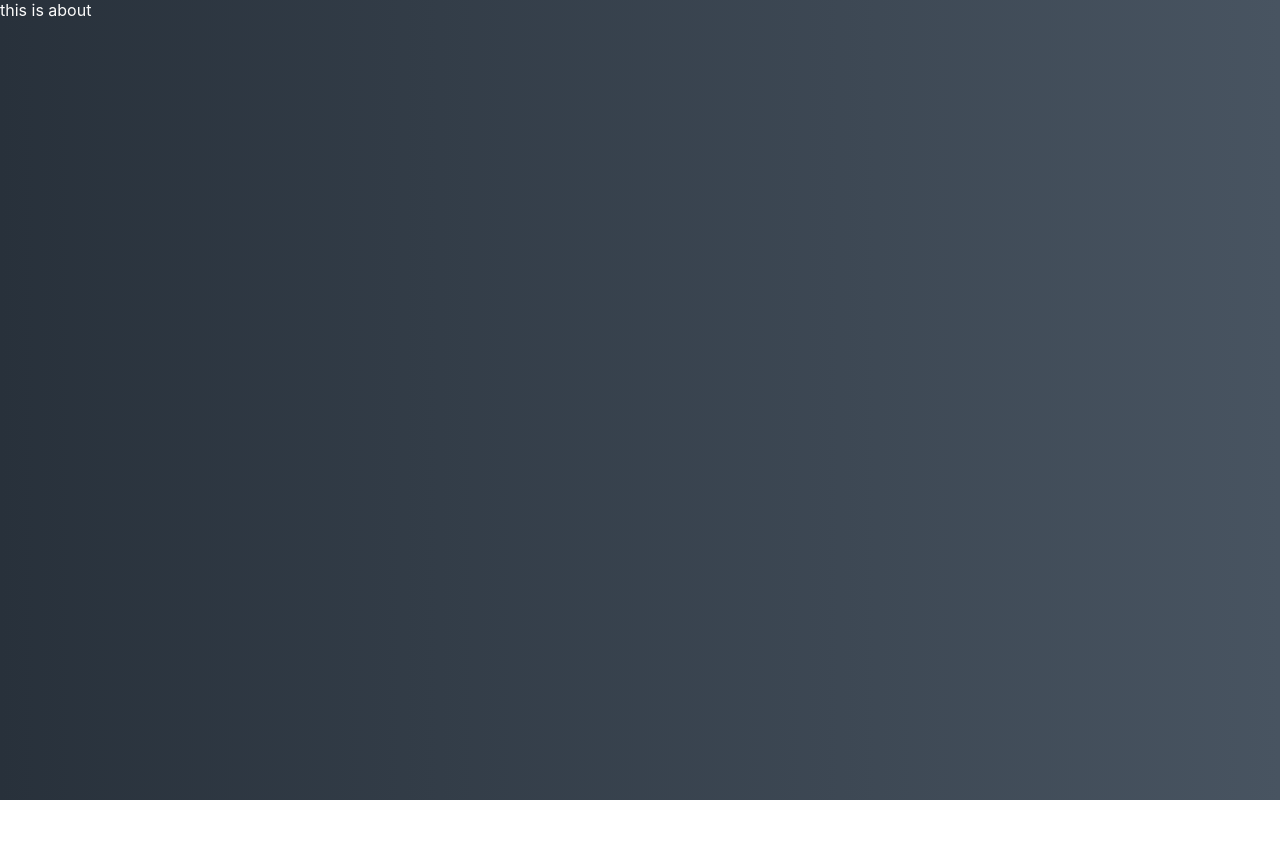
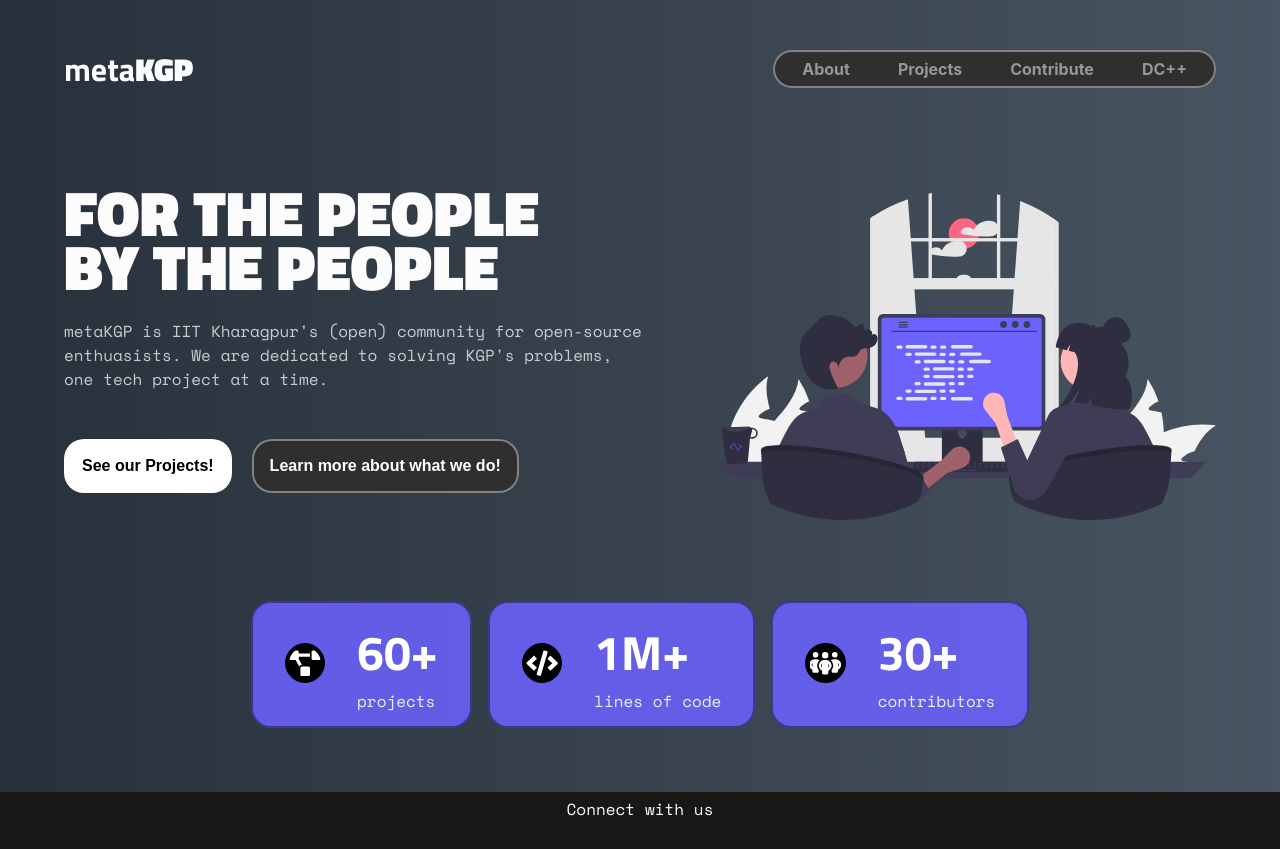
Before and after one commit to metakgp/metakgp.org, a React (Create React App) app: page /about in a window 1280 px wide. Before the commit the page ends 800 px from the top, so only its background shows below. Built offline with nearby package versions, Linux system fonts and the light colour scheme.

Commit message:
feat(index): create layout for all pages containing header and footer - set /about as default - make / inaccessible
not as breaking as others to come hopefully

```diff
--- a/src/index.tsx
+++ b/src/index.tsx
@@ -7,7 +7,8 @@
 import DCPage from "./pages/DCPage";
 import Projects from "./pages/Projects";
 import reportWebVitals from "./tests/reportWebVitals";
-import { BrowserRouter, Routes, Route } from "react-router-dom";
+import { BrowserRouter, Routes, Route, Navigate } from "react-router-dom";
+
 const root = ReactDOM.createRoot(
   document.getElementById("root") as HTMLElement
 );
@@ -15,11 +16,13 @@
 root.render(
   <BrowserRouter>
     <Routes>
-      <Route path="/" element={<App />} />
-      <Route path="/projects" element={<Projects />} />
-      <Route path="/contribute" element={<Contribute />} />
-      <Route path="/dc" element={<DCPage />} />
-      <Route path="/about" element={<About />} />
+      <Route path="/" element={<Navigate to="/about" replace />} />
+      <Route path="/" element={<App />}>
+        <Route index path="/about" element={<About />} />
+        <Route path="/projects" element={<Projects />} />
+        <Route path="/contribute" element={<Contribute />} />
+        <Route path="/dc" element={<DCPage />} />
+      </Route>
     </Routes>
   </BrowserRouter>
 );
@@ -27,4 +30,4 @@
 // If you want to start measuring performance in your app, pass a function
 // to log results (for example: reportWebVitals(console.log))
 // or send to an analytics endpoint. Learn more: https://bit.ly/CRA-vitals
-reportWebVitals();
+reportWebVitals(console.log);
--- a/src/pages/About.tsx
+++ b/src/pages/About.tsx
@@ -1,7 +1,14 @@
-import { FooterSection } from '../sections/Footer';
+import React from 'react';
+import { HeroSection } from "../sections/Hero";
+import { StatsSection } from "../sections/Statistics";
 
 function About() {
-  return <div>this is about </div>;
+  return (
+    <div>
+      <HeroSection />
+      <StatsSection />
+    </div>
+  )
 }
 
 export default About;
--- a/src/pages/App.tsx
+++ b/src/pages/App.tsx
@@ -1,20 +1,21 @@
 import React from 'react';
 import { HeaderSection } from '../sections/Header';
-import { HeroSection } from '../sections/Hero';
-import { StatsSection } from '../sections/Statistics';
 import { FooterSection } from '../sections/Footer';
 import "../styles/App.css"
+import { Outlet } from 'react-router-dom';
 
 function App() {
   return (
-
     <div className="App">
       <header className="App-header">
         <HeaderSection />
       </header>
-      <HeroSection />
-      <StatsSection />
-      <FooterSection />
+      <main className='App-main'>
+        <Outlet />
+      </main>
+      <footer className='App-footer'>
+        <FooterSection />
+      </footer>
     </div>
   );
 }
```
